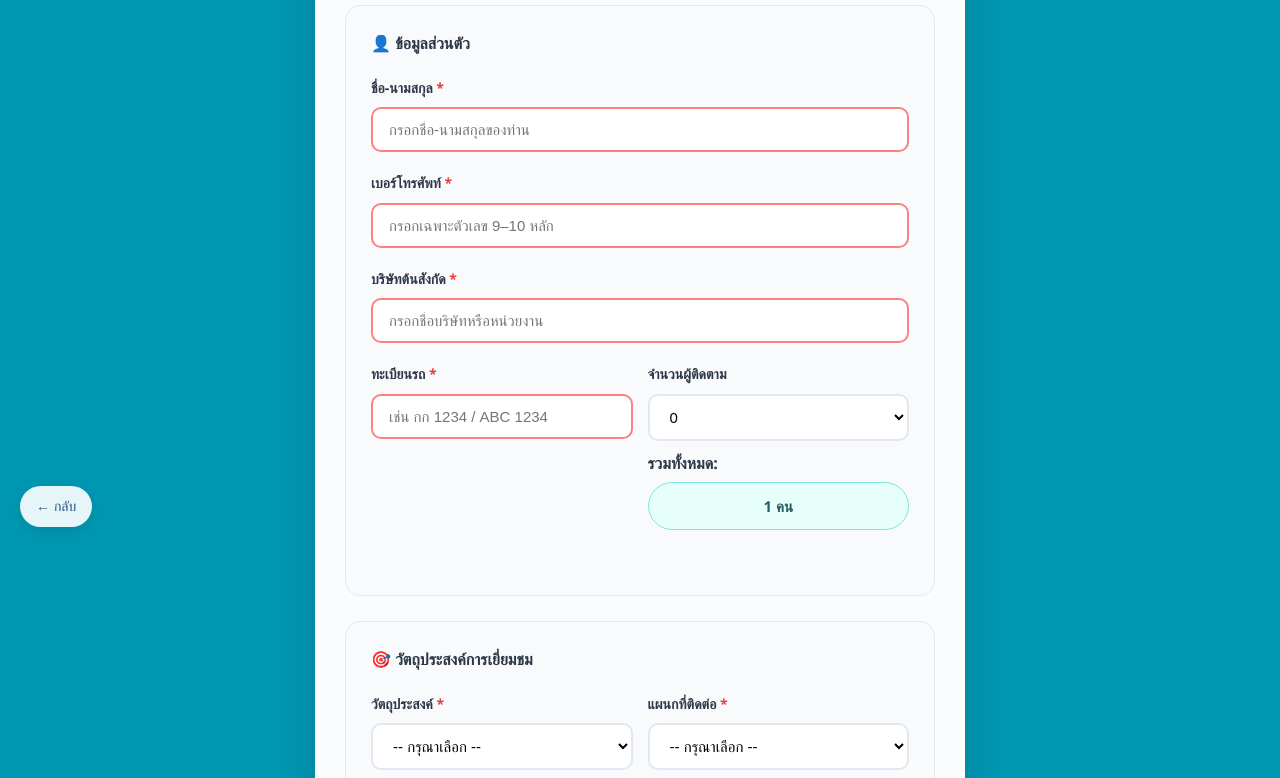
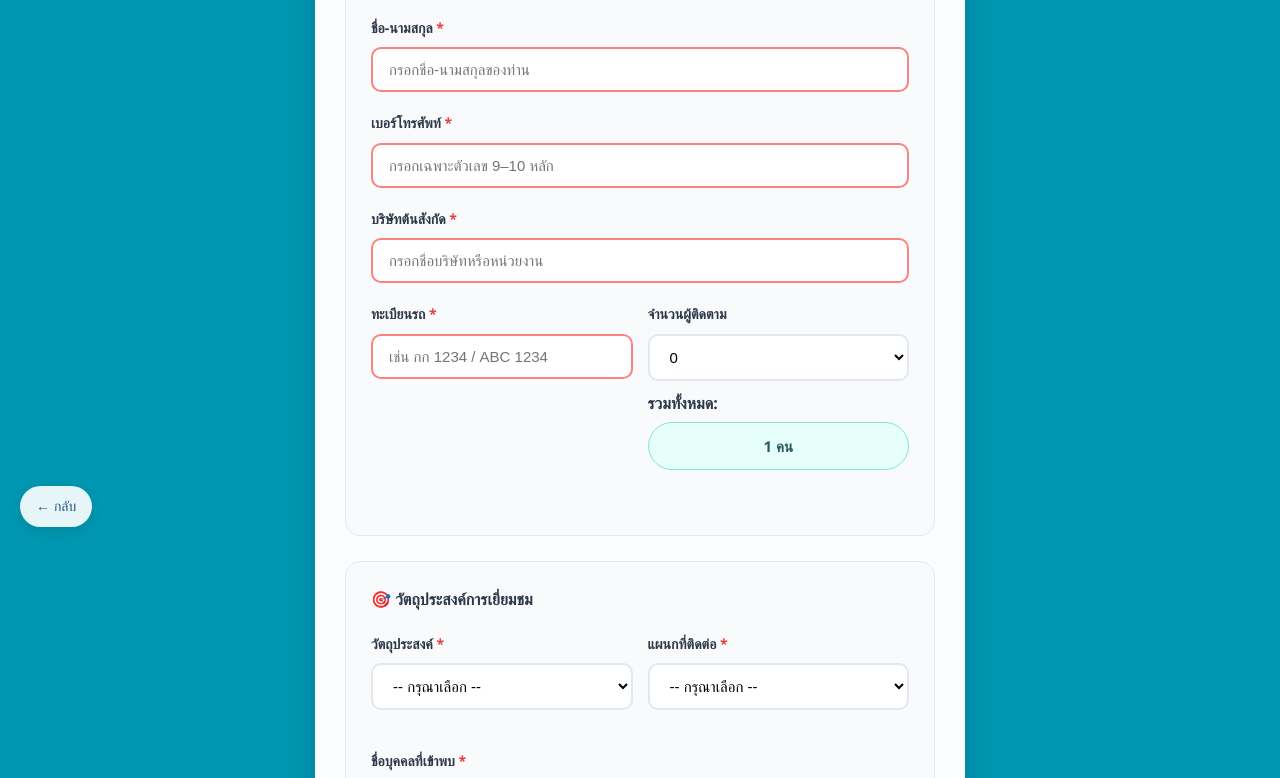
Before and after one commit to NickLP-RMT/VisitorTrackSystem, a plain HTML site: page register.html in a window 1280 px wide. Shown: the part 253-1031 px from the top of the page. Drawn offline with nearby package versions, Linux system fonts and the light colour scheme; some packages are replaced by stand-ins of ours; a script that the page names is missing.

Commit message:
Update register.html

```diff
--- a/register.html
+++ b/register.html
@@ -35,7 +35,7 @@
 .container {
   width: 100%;
   max-width: 650px;
-  margin: 140px auto 0; /* เพิ่มระยะจาก header */
+  margin: 80px auto 0; /* เพิ่มระยะจาก header */
   background: rgba(255, 255, 255, 0.98);
   backdrop-filter: blur(10px);
   padding: 30px;
```
